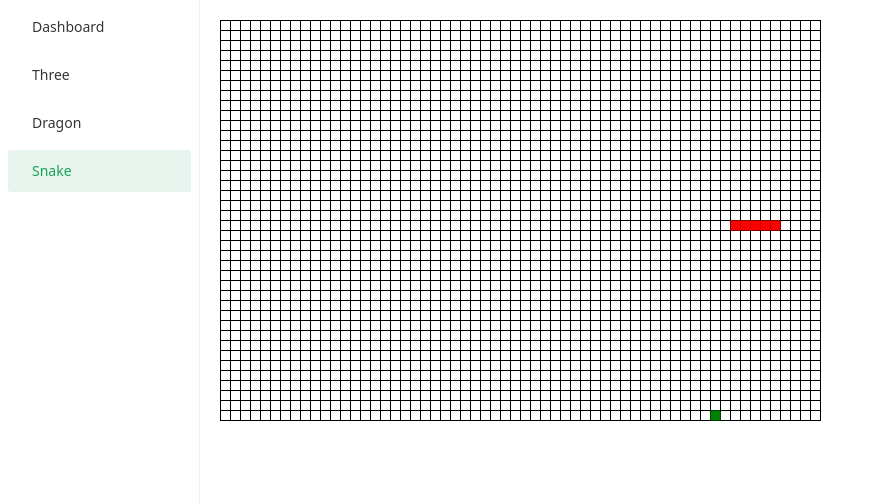
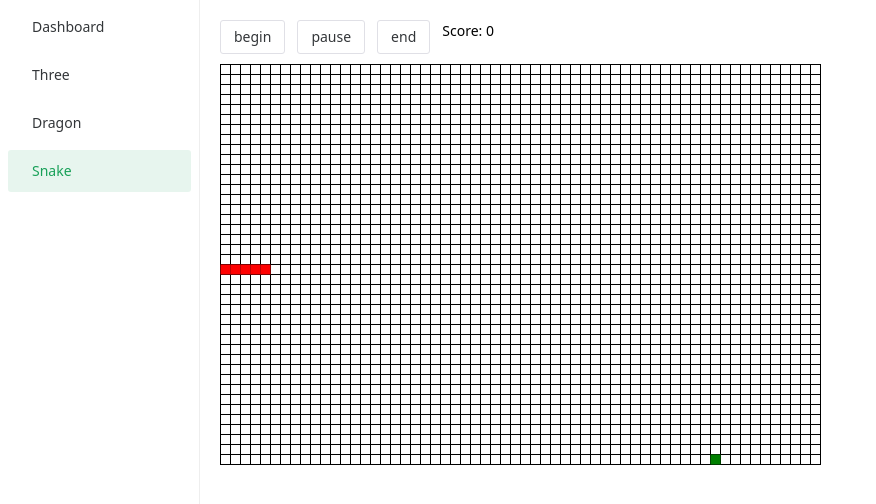
Before and after one commit to webwusen/exercise, a Vue app: page /snake in a window 1280 px wide. Shown: the top 504 px of the page, without its empty margins (0-876 px from the left). Built offline with nearby package versions, Linux system fonts and the light colour scheme.

Commit message:
制作贪吃蛇

```diff
--- a/src/App.vue
+++ b/src/App.vue
@@ -1,11 +1,17 @@
 <template>
-  <router-view></router-view>
+  <n-message-provider>
+    <router-view></router-view>
+  </n-message-provider>
 </template>
 
 <script lang="ts">
+  import { NMessageProvider } from 'naive-ui'
   import { defineComponent } from 'vue'
 
   export default defineComponent({
-    name: 'App'
+    name: 'App',
+    components: {
+      NMessageProvider
+    }
   })
 </script>
--- a/src/pages/gluttonous-snake/index.vue
+++ b/src/pages/gluttonous-snake/index.vue
@@ -1,16 +1,33 @@
 <template>
   <div class="snake">
+    <n-space>
+      <n-button @click="begin">begin</n-button>
+      <n-button @click="control">{{ status }}</n-button>
+      <n-button @click="end">end</n-button>
+      <div class="score"> Score: {{ scroe }} </div>
+    </n-space>
     <canvas id="grid"></canvas>
     <canvas id="snake"></canvas>
   </div>
 </template>
 <script lang="ts">
-  import { defineComponent, onMounted } from 'vue'
+  import { defineComponent, onMounted, onUnmounted, ref } from 'vue'
+  import { useMessage, NButton, NSpace } from 'naive-ui'
+
   export default defineComponent({
     name: 'Snake',
+    components: {
+      NButton,
+      NSpace
+    },
     setup() {
+      const message = useMessage()
+      const status = ref('pause')
+      const scroe = ref(0)
+      let snake: Snake
+
       type Point = number[]
-
+      type Tfunc = (scroe: number) => void
       class Snake {
         width = 0
         height = 0
@@ -29,9 +46,14 @@
         foodColor = 'green'
         snakeColor = 'red'
         speed = 150
+        canChange = true
         timer: null | number = null
+        isStart = false
+        score = 0
+        sendScroe: Tfunc
 
-        constructor(container: HTMLCanvasElement, grid: HTMLCanvasElement) {
+        constructor(container: HTMLCanvasElement, grid: HTMLCanvasElement, sendScroe: Tfunc) {
+          this.sendScroe = sendScroe
           this.width = this.row * this.gap + 1
           this.height = this.col * this.gap + 1
           this.container = container
@@ -44,13 +66,16 @@
           this.gridContainer.height = this.height
           this.gridCtx = this.gridContainer.getContext('2d') as CanvasRenderingContext2D
           window.addEventListener('keydown', this.getDreiction)
+          this.init()
+        }
+
+        init() {
           this.drawGrid()
           this.createGridPos()
           this.createFood()
           this.drawFood()
           this.createSnake()
-          this.drawSnkae()
-          this.snakeMove()
+          this.firstDrawSnake()
         }
 
         createGridPos() {
@@ -95,6 +120,15 @@
         }
 
         createFood() {
+          if (this.food.length) {
+            // 清空食物
+            this.ctx.clearRect(
+              this.food[0] * this.gap + this.offset,
+              this.food[1] * this.gap + this.offset,
+              this.gap,
+              this.gap
+            )
+          }
           this.food = this.createFoodPos()
           if (this.speed > 50) {
             this.speed--
@@ -110,24 +144,50 @@
           )
         }
 
-        drawSnkae() {
+        firstDrawSnake() {
           for (let i = 0; i < this.snake.length; i++) {
-            const item = this.snake[i]
+            const point = this.snake[i]
             this.ctx.fillStyle = this.snakeColor
             this.ctx.fillRect(
-              item[0] * this.gap + this.offset,
-              item[1] * this.gap + this.offset,
+              point[0] * this.gap + this.offset,
+              point[1] * this.gap + this.offset,
               this.gap,
               this.gap
             )
           }
         }
 
+        drawSnkae() {
+          const point = this.snake[0]
+          this.ctx.fillStyle = this.snakeColor
+          this.ctx.fillRect(
+            point[0] * this.gap + this.offset,
+            point[1] * this.gap + this.offset,
+            this.gap,
+            this.gap
+          )
+        }
+
         draw() {
-          // 清空画布
-          this.ctx.clearRect(0, 0, this.width, this.height)
           this.drawFood()
           this.drawSnkae()
+        }
+
+        gameOver(point: Point): boolean {
+          if (point[0] > this.row || point[0] < 0 || point[1] > this.col || point[1] < 0) {
+            message.error('Game Over!')
+            return true
+          }
+          return false
+        }
+
+        calcScore(isEnd?: boolean) {
+          if (isEnd) {
+            this.score = 0
+          } else {
+            this.score += 10
+          }
+          this.sendScroe(this.score)
         }
 
         snakeMove() {
@@ -150,19 +210,36 @@
               break
             }
           }
+          if (this.gameOver([x, y])) {
+            if (this.timer) {
+              clearTimeout(this.timer)
+            }
+            return
+          }
           if (x === this.food[0] && y === this.food[1]) {
             this.createFood()
+            this.calcScore()
           } else {
-            this.snake.pop()
+            const tail = this.snake.pop() as Point
+            // 清除尾部
+            this.ctx.clearRect(
+              tail[0] * this.gap,
+              tail[1] * this.gap,
+              this.gap + this.offset,
+              this.gap + this.offset
+            )
           }
           this.snake.unshift([x, y])
           this.draw()
+          this.canChange = true
           this.timer = window.setTimeout(() => {
             this.snakeMove()
           }, this.speed)
         }
 
-        getDreiction(e: KeyboardEvent) {
+        getDreiction = (e: KeyboardEvent): void => {
+          if (!this.canChange) return
+          this.canChange = false
           switch (e.key) {
             case 'ArrowLeft': {
               if (this.direction !== 'right') {
@@ -177,42 +254,110 @@
               break
             }
             case 'ArrowUp': {
-              if (this.direction !== 'bottom') {
-                this.direction = 'top'
+              if (this.direction !== 'down') {
+                this.direction = 'up'
               }
               break
             }
             case 'ArrowDown': {
-              if (this.direction !== 'top') {
-                this.direction = 'bottom'
+              if (this.direction !== 'up') {
+                this.direction = 'down'
               }
               break
             }
           }
-          console.log(e, this.direction)
         }
 
         remove() {
           window.removeEventListener('keydown', this.getDreiction)
         }
+
+        begin() {
+          if (!this.isStart) {
+            this.isStart = true
+            this.snakeMove()
+          }
+        }
+
+        pause(callback?: Function) {
+          if (this.isStart && this.timer) {
+            clearTimeout(this.timer)
+            callback && callback()
+          }
+        }
+        continue(callback: Function) {
+          if (this.isStart) {
+            callback()
+            this.snakeMove()
+          }
+        }
+
+        end() {
+          this.calcScore(true)
+          this.pause()
+          this.isStart = false
+          this.gridCtx.clearRect(0, 0, this.width, this.height)
+          this.ctx.clearRect(0, 0, this.width, this.height)
+          this.init()
+        }
       }
 
       onMounted(() => {
-        new Snake(
+        snake = new Snake(
           document.getElementById('snake') as HTMLCanvasElement,
-          document.getElementById('grid') as HTMLCanvasElement
+          document.getElementById('grid') as HTMLCanvasElement,
+          (s) => {
+            scroe.value = s
+          }
         )
       })
 
-      return {}
+      onUnmounted(() => {
+        snake.remove()
+      })
+
+      const begin = () => {
+        snake.begin()
+      }
+
+      const control = () => {
+        if (status.value === 'pause') {
+          snake.pause(() => {
+            status.value = 'continue'
+          })
+        } else {
+          snake.continue(() => {
+            status.value = 'pause'
+          })
+        }
+      }
+
+      const end = () => {
+        snake.end()
+        status.value = 'pause'
+      }
+
+      return {
+        status,
+        scroe,
+        begin,
+        control,
+        end
+      }
     }
   })
 </script>
 <style scoped>
   .snake {
     padding: 20px;
+    height: 100%;
   }
   .snake canvas {
     position: absolute;
+    margin-top: 10px;
+  }
+  .score {
+    flex: 1;
+    text-align: right;
   }
 </style>
--- a/src/style/index.css
+++ b/src/style/index.css
@@ -1,3 +1,7 @@
+* {
+  box-sizing: border-box;
+}
+
 html,
 body,
 #app {
@@ -5,9 +9,11 @@ body,
   height: 100%;
   overflow: hidden;
 }
+
 #app {
   display: flex;
 }
+
 .menu {
   width: 200px;
   height: 100%;
```
